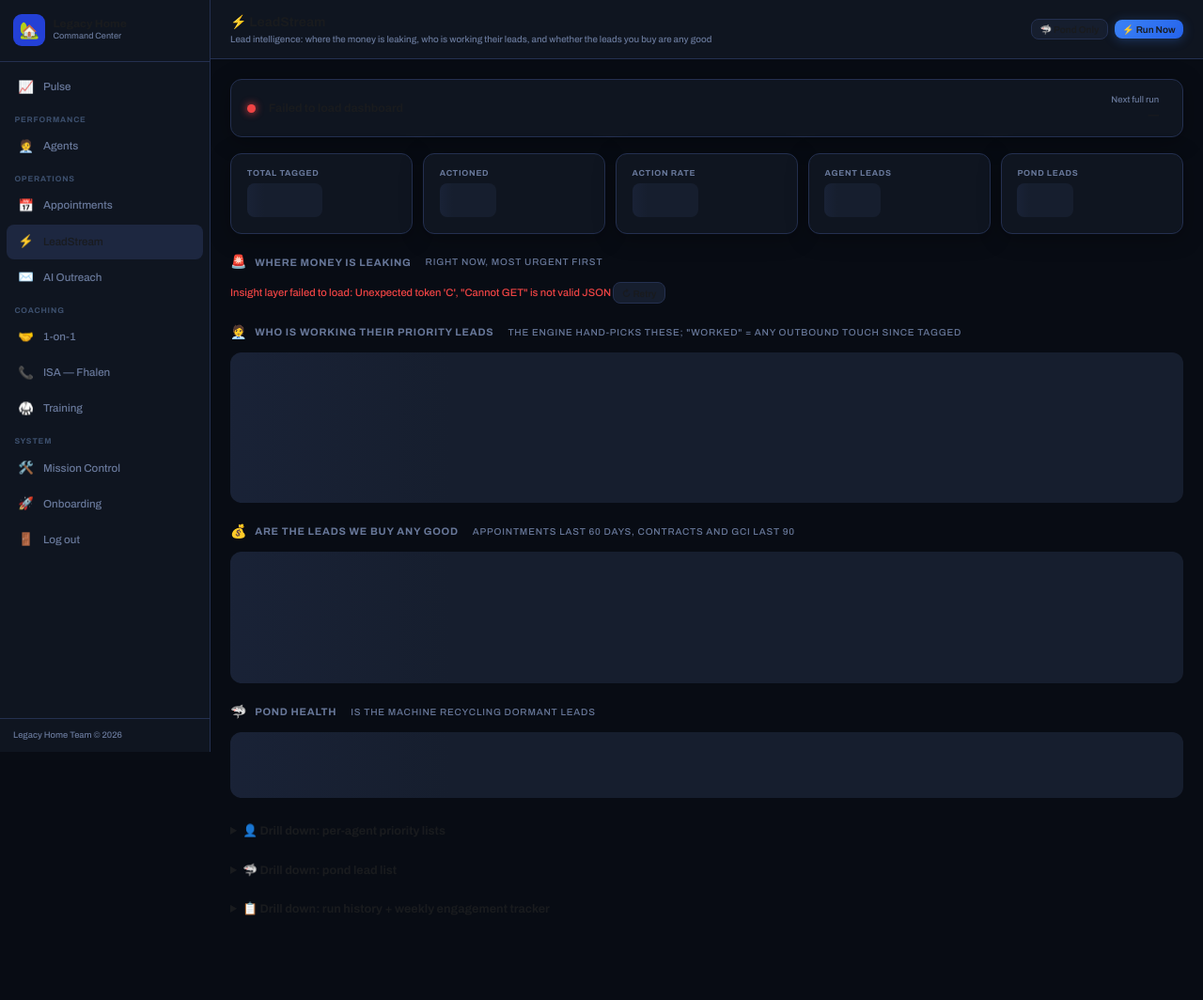
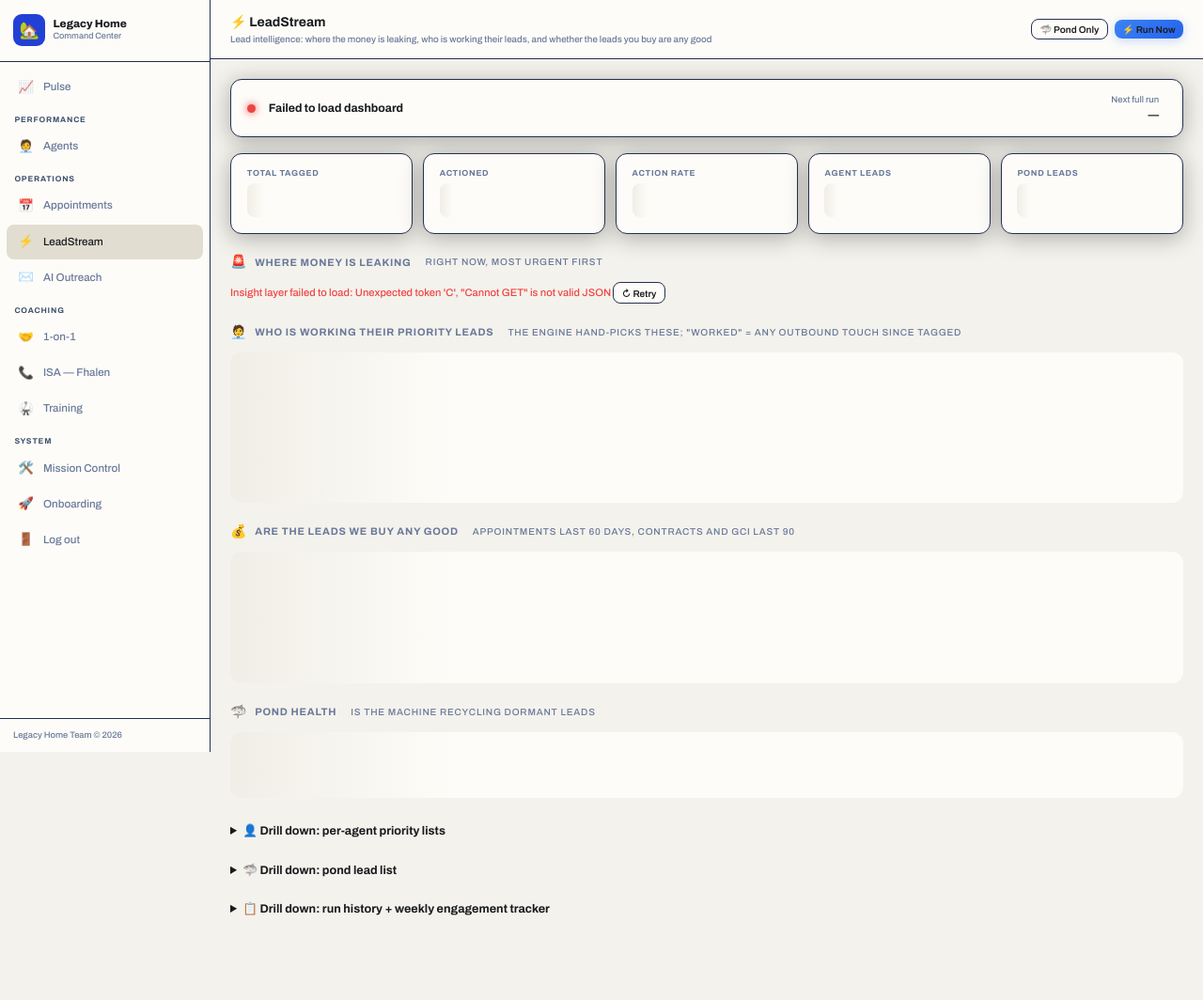
Before and after one commit to barryjenk777/fub-kpi-audit, a Flask app: template templates/leadstream.html in a window 1280 px wide. Shown: the whole page at 94% size. Run offline with Flask 3, Linux system fonts and the light colour scheme; the template is opened without the code that fills it, so the values that code supplies are empty.

Commit message:
fix(design): leadstream's off-map hexes to paper
Co-Authored-By: Claude Fable 5 <noreply@anthropic.com>

```diff
--- a/templates/leadstream.html
+++ b/templates/leadstream.html
@@ -7,12 +7,12 @@
 <title>LeadStream — Legacy Home Team</title>
 <style>
 :root {
-  --bg:         #080c14;
-  --surface:    #0f1520;
-  --surface2:   #161e2e;
-  --surface3:   #1d2740;
+  --bg:         #f4f2ec;
+  --surface:    #fdfcf8;
+  --surface2:   #fdfcf8;
+  --surface3:   #e1ddd0;
   --border:     #243050;
-  --border-sub: #182030;
+  --border-sub: #f1eee6;
   --text:       #191b1e;
   --muted:      #68789a;
   --subtle:     #3d506e;
@@ -834,7 +834,7 @@ function renderLeaks(leaks){
   const el=document.getElementById('leaks-wrap');
   el.innerHTML=`<div style="display:grid;grid-template-columns:repeat(auto-fit,minmax(280px,1fr));gap:.7rem">`+
     leaks.map(l=>`
-    <div style="background:var(--surface,#0f1520);border:1px solid var(--border,#243050);border-left:3px solid ${sevColor(l.severity)};border-radius:12px;padding:.85rem 1rem">
+    <div style="background:var(--surface,#fdfcf8);border:1px solid var(--border,#243050);border-left:3px solid ${sevColor(l.severity)};border-radius:12px;padding:.85rem 1rem">
       <div style="display:flex;align-items:baseline;gap:.5rem">
         <span style="font-size:1.6rem;font-weight:750;color:${sevColor(l.severity)}">${l.count}</span>
         <span style="font-size:.85rem;font-weight:650">${l.label}</span>
@@ -860,7 +860,7 @@ function renderScoreboard(rows){
         <td style="padding:.5rem .6rem">${r.texted}</td>
         <td style="padding:.5rem .6rem">
           <div style="display:flex;align-items:center;gap:.5rem">
-            <div class="bar-track" style="flex:1;height:7px;border-radius:99px;background:var(--surface2,#161e2e);overflow:hidden">
+            <div class="bar-track" style="flex:1;height:7px;border-radius:99px;background:var(--surface2,#fdfcf8);overflow:hidden">
               <div style="width:${r.worked_pct}%;height:100%;border-radius:99px;background:${sevColor(r.grade)}"></div>
             </div>
             <span style="font-weight:700;color:${sevColor(r.grade)};min-width:38px;text-align:right">${r.worked_pct}%</span>
```
